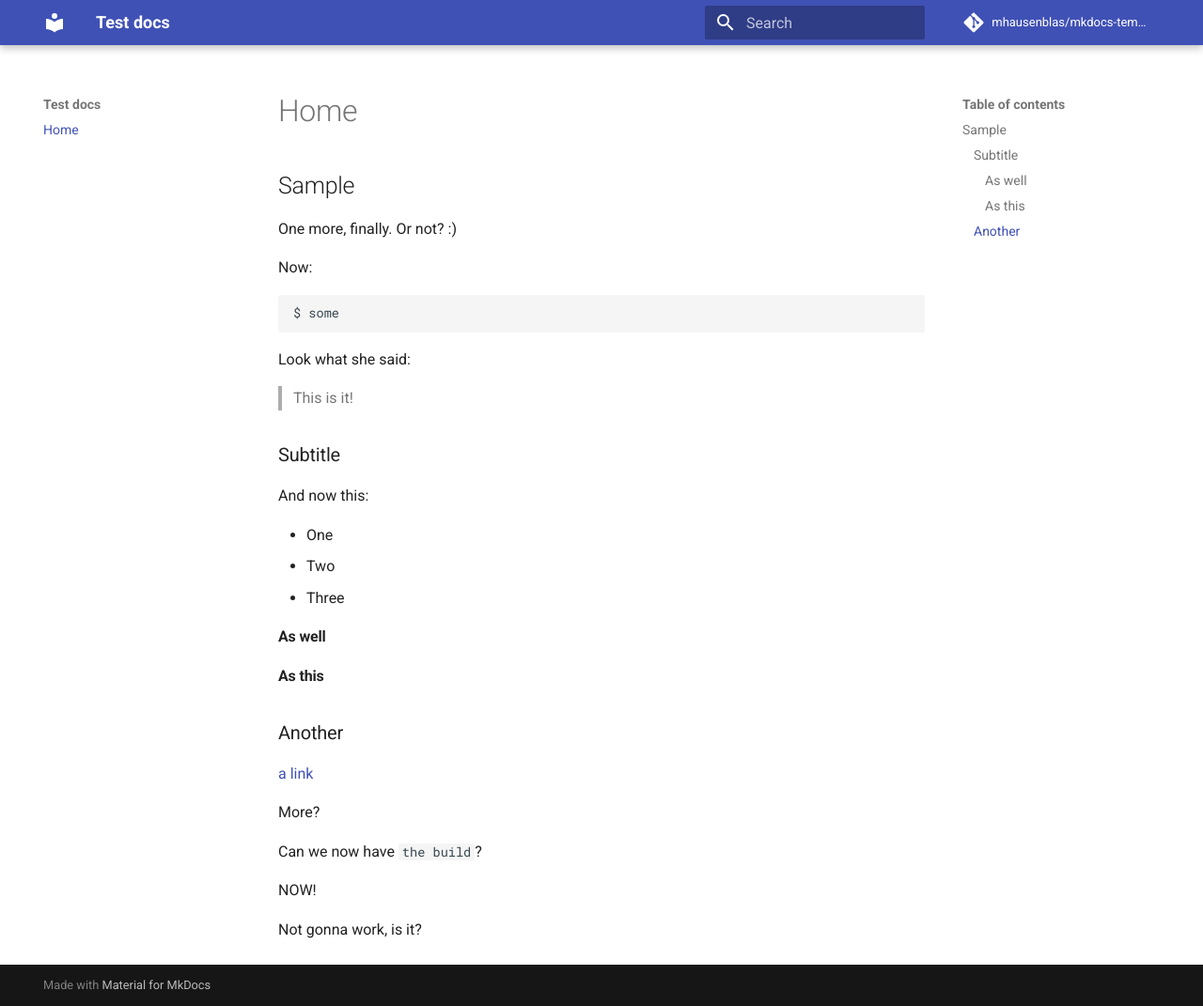
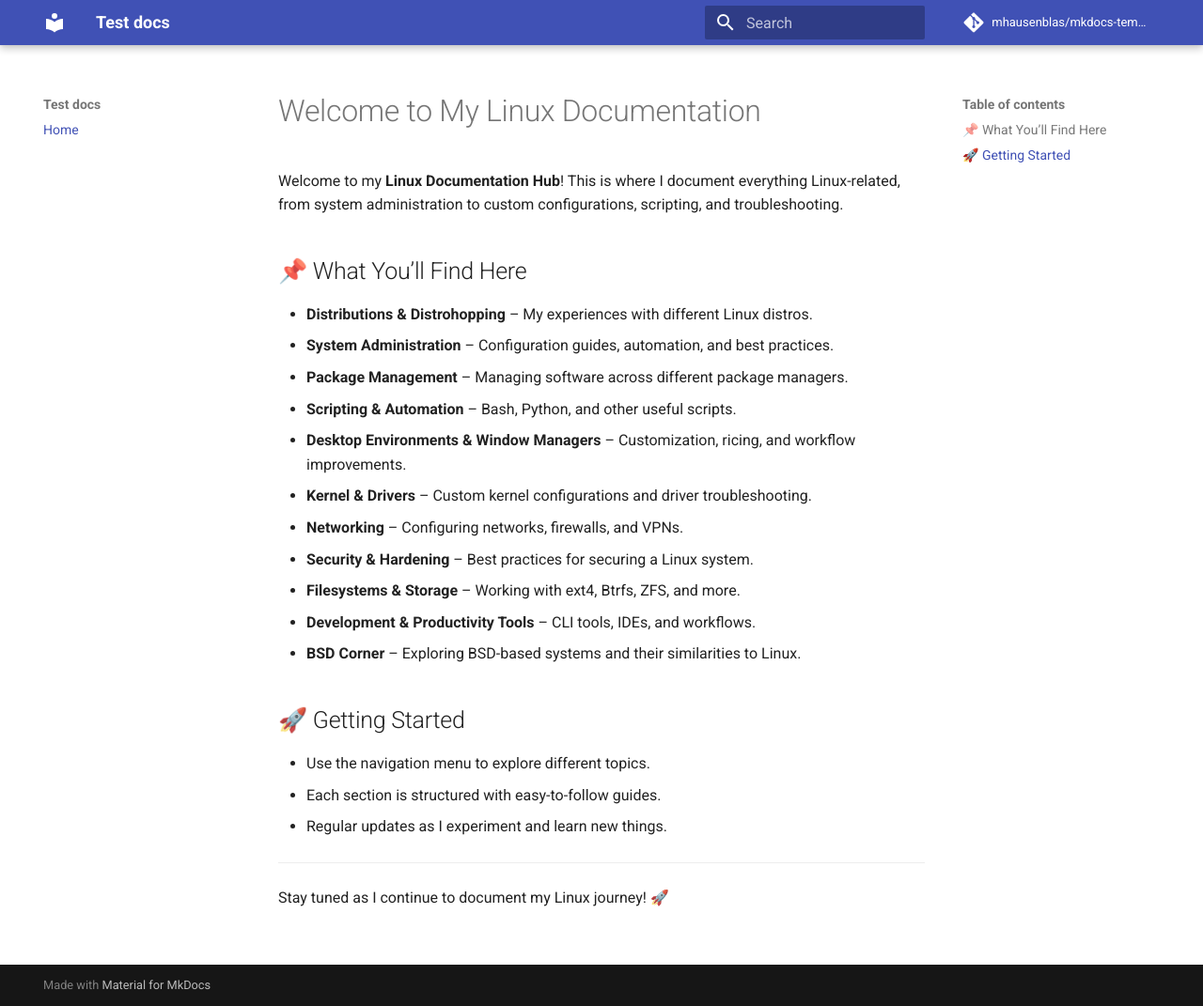
Before and after one commit to bobbyxdevel/bobbyx-docs, an MkDocs documentation site: the page built from docs/index.md, in a window 1280 px wide and 1071 px high. Shown: the whole window at 94% size. Built offline with MkDocs 1.6.1 and Material for MkDocs 9.7.7, drawn with Linux system fonts in a browser that asks for light colours; comment, search, counter and statistics services are not loaded.

Commit message:
Update index.md

````diff
--- a/docs/index.md
+++ b/docs/index.md
@@ -1,40 +1,27 @@
-## Sample
+# Welcome to My Linux Documentation
 
-One more, finally. Or not? :)
+Welcome to my **Linux Documentation Hub**! This is where I document everything Linux-related, from system administration to custom configurations, scripting, and troubleshooting.
 
-Now:
+## 📌 What You’ll Find Here
 
-```
-$ some
-```
+- **Distributions & Distrohopping** – My experiences with different Linux distros.
+- **System Administration** – Configuration guides, automation, and best practices.
+- **Package Management** – Managing software across different package managers.
+- **Scripting & Automation** – Bash, Python, and other useful scripts.
+- **Desktop Environments & Window Managers** – Customization, ricing, and workflow improvements.
+- **Kernel & Drivers** – Custom kernel configurations and driver troubleshooting.
+- **Networking** – Configuring networks, firewalls, and VPNs.
+- **Security & Hardening** – Best practices for securing a Linux system.
+- **Filesystems & Storage** – Working with ext4, Btrfs, ZFS, and more.
+- **Development & Productivity Tools** – CLI tools, IDEs, and workflows.
+- **BSD Corner** – Exploring BSD-based systems and their similarities to Linux.
 
-Look what she said:
+## 🚀 Getting Started
 
-> This is it!
+- Use the navigation menu to explore different topics.
+- Each section is structured with easy-to-follow guides.
+- Regular updates as I experiment and learn new things.
 
-### Subtitle
+---
 
-And now this:
-
-- One
-- Two
-- Three
-
-
-#### As well
-
-#### As this
-
-### Another
-
-[a link](https://aws.com)
-
-More?
-
-
-Can we now have `the build`?
-
-NOW!
-
-
-Not gonna work, is it?
+Stay tuned as I continue to document my Linux journey! 🚀
````
